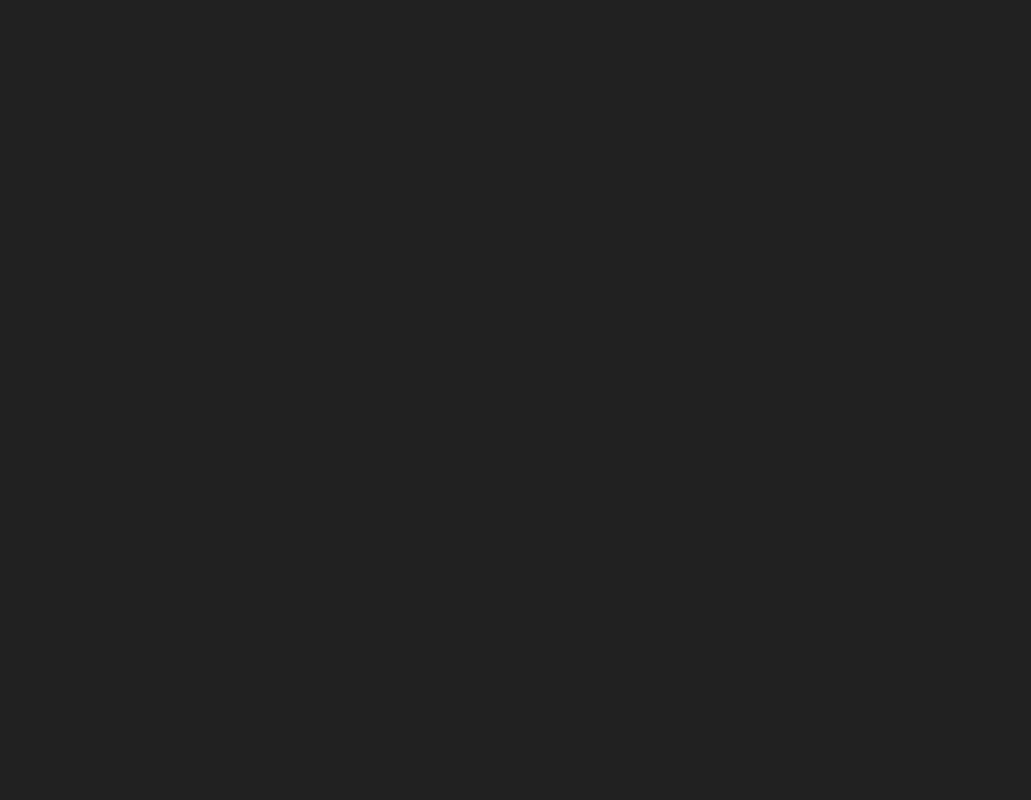
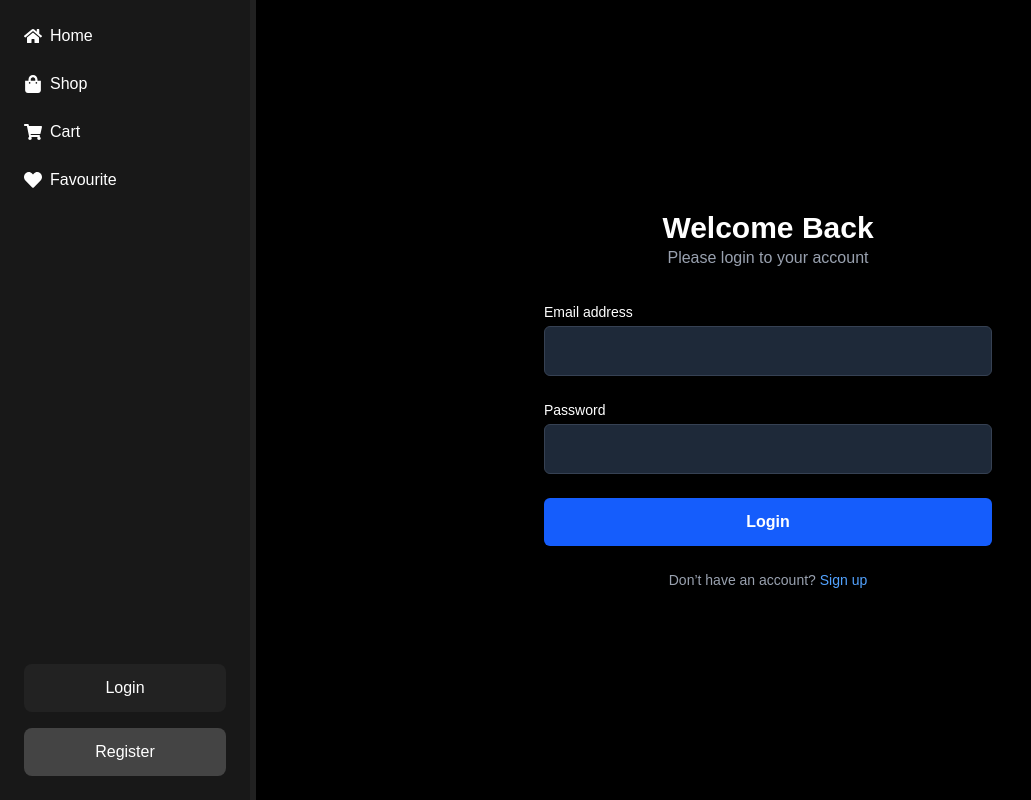
Before and after one commit to txrunishere/shopcom, a React (Vite) app in the folder frontend/: page /login in a window 1280 px wide. Before the commit this address had no page. Shown: the whole page, without its empty margins (0-1031 px from the left). Built offline with nearby package versions, Linux system fonts and the light colour scheme.

Commit message:
feat: implement user authentication with login and navigation components

```diff
--- /dev/null
+++ b/frontend/src/components/Navigation.tsx
@@ -0,0 +1,81 @@
+import { FaHome, FaHeart, FaShoppingCart, FaShoppingBag } from "react-icons/fa";
+import { Link } from "react-router";
+import { useAppDispatch, useAppSelector } from "../hooks";
+import { logout } from "../features/auth/authSlice";
+import { useLogoutMutation } from "../features/api/userApiSlice";
+import { useNavigate } from "react-router";
+import { toast } from "react-toastify";
+
+const Navigation = () => {
+  const { userInfo } = useAppSelector((state) => state.auth);
+  const dispatch = useAppDispatch();
+  const navigate = useNavigate();
+  const [handleUserLogout] = useLogoutMutation();
+
+  const handleLogout = async () => {
+    try {
+      await handleUserLogout({}).unwrap();
+      dispatch(logout());
+      navigate("/");
+    } catch (error) {
+      console.log(error);
+    }
+  };
+
+  return (
+    <nav className="h-full">
+      <div className="flex flex-col h-full fixed bg-[#181818] text-white p-6 min-w-[250px] justify-between">
+        <nav>
+          <ul className="list-none p-0 m-0">
+            <li className="mb-6">
+              <Link className="flex items-center gap-2" to={"/"}>
+                <FaHome size={18} />
+                Home
+              </Link>
+            </li>
+            <li className="mb-6">
+              <Link className="flex items-center gap-2" to={"/"}>
+                <FaShoppingBag size={18} />
+                Shop
+              </Link>
+            </li>
+            <li className="mb-6">
+              <Link className="flex items-center gap-2" to={"/"}>
+                <FaShoppingCart size={18} />
+                Cart
+              </Link>
+            </li>
+            <li>
+              <Link className="flex items-center gap-2" to={"/"}>
+                <FaHeart size={18} />
+                Favourite
+              </Link>
+            </li>
+          </ul>
+        </nav>
+        {userInfo ? (
+          <>
+            <span>{userInfo?.username}</span>
+          </>
+        ) : (
+          <div className="mt-8 flex flex-col gap-4">
+            <Link
+              to={"/login"}
+              className="bg-[#222] text-white border-none py-3 text-center px-4 rounded-lg cursor-pointer font-medium"
+            >
+              Login
+            </Link>
+            <Link
+              to={"/register"}
+              className="bg-[#444] text-white border-none py-3 text-center px-4 rounded-lg cursor-pointer font-medium"
+            >
+              Register
+            </Link>
+          </div>
+        )}
+      </div>
+    </nav>
+  );
+};
+
+export default Navigation;
--- a/frontend/src/features/api/apiSlice.ts
+++ b/frontend/src/features/api/apiSlice.ts
@@ -2,6 +2,6 @@ import { createApi, fetchBaseQuery } from "@reduxjs/toolkit/query/react";
 
 export const apiSlice = createApi({
   reducerPath: "api",
-  baseQuery: fetchBaseQuery({ baseUrl: import.meta.env.BASE_URL as string }),
+  baseQuery: fetchBaseQuery({ baseUrl: "http://localhost:8080/api/v1" }),
   endpoints: () => ({}),
 });
--- a/frontend/src/features/api/userApiSlice.ts
+++ b/frontend/src/features/api/userApiSlice.ts
@@ -7,9 +7,15 @@ const userApiSlice = apiSlice.injectEndpoints({
         url: "/user/login",
         method: "POST",
         body: data,
-      })
-    })
-  })
-})
+      }),
+    }),
+    logout: builder.mutation({
+      query: () => ({
+        url: "/user/logout",
+        method: "POST",
+      }),
+    }),
+  }),
+});
 
-export const { useLoginMutation } = userApiSlice;
+export const { useLoginMutation, useLogoutMutation } = userApiSlice;
--- /dev/null
+++ b/frontend/src/hooks/index.ts
@@ -0,0 +1,4 @@
+import { useAppDispatch } from "./useAppDispatch";
+import { useAppSelector } from "./useAppSelector";
+
+export { useAppDispatch, useAppSelector };
--- a/frontend/src/hooks/useAppSelector.ts
+++ b/frontend/src/hooks/useAppSelector.ts
@@ -1,4 +1,4 @@
 import type { RootState } from "../app/store";
 import { useSelector } from "react-redux";
 
-export const useAppDispatch = useSelector.withTypes<RootState>();
+export const useAppSelector = useSelector.withTypes<RootState>();
--- a/frontend/src/layout/MainLayout.tsx
+++ b/frontend/src/layout/MainLayout.tsx
@@ -1,13 +1,19 @@
 import { Outlet } from "react-router";
 import { ToastContainer } from "react-toastify";
+import Navigation from "../components/Navigation";
 
 const MainLayout = () => {
   return (
     <>
       <ToastContainer />
-      <main>
-        <Outlet />
-      </main>
+      <div className="flex">
+        <aside className="h-screen w-64 z-50 flex-shrink-0 shadow-lg">
+          <Navigation />
+        </aside>
+        <main className="w-screen">
+          <Outlet />
+        </main>
+      </div>
     </>
   );
 };
--- /dev/null
+++ b/frontend/src/pages/Auth/Login.tsx
@@ -0,0 +1,99 @@
+import { useEffect, useId, useRef, type ChangeEvent } from "react";
+import { Link, useNavigate } from "react-router";
+import { useAppDispatch } from "../../hooks";
+import { setCredentials } from "../../features/auth/authSlice";
+import { useLoginMutation } from "../../features/api/userApiSlice";
+import { useAppSelector } from "../../hooks";
+
+const Login = () => {
+  const email = useRef<HTMLInputElement>(null);
+  const password = useRef<HTMLInputElement>(null);
+  const id = useId();
+  const [handleLoginUser, { isLoading }] = useLoginMutation();
+  const dispatch = useAppDispatch();
+  const navigate = useNavigate();
+  const { userInfo } = useAppSelector((state) => state.auth);
+
+  const handleForm = async (e: ChangeEvent<HTMLFormElement>) => {
+    e.preventDefault();
+    try {
+      const user = await handleLoginUser({
+        email: email.current?.value,
+        password: password.current?.value,
+      });
+      console.log("user", user);
+      if (user.data?.success) {
+        dispatch(setCredentials({ ...user.data?.user }));
+        navigate("/");
+      }
+    } catch (error) {
+      console.log(error);
+    }
+  };
+
+  useEffect(() => {
+    if (userInfo) {
+      navigate("/");
+    }
+  }, [navigate, userInfo]);
+
+  return (
+    <div className="flex items-center justify-center min-h-screen bg-black text-white px-4">
+      <div className="w-full max-w-md space-y-8">
+        <div>
+          <h2 className="text-3xl font-bold text-center">Welcome Back</h2>
+          <p className="text-gray-400 text-center">
+            Please login to your account
+          </p>
+        </div>
+
+        <form onSubmit={handleForm} className="space-y-6">
+          <div>
+            <label htmlFor={id + "-email"} className="block text-sm mb-1">
+              Email address
+            </label>
+            <input
+              id={id + "-email"}
+              type="email"
+              ref={email}
+              required
+              className="w-full p-3 rounded-md bg-gray-800 border border-gray-700 focus:outline-none focus:ring-2 focus:ring-blue-500"
+            />
+          </div>
+
+          <div>
+            <label htmlFor={id + "-password"} className="block text-sm mb-1">
+              Password
+            </label>
+            <input
+              id={id + "-password"}
+              type="password"
+              ref={password}
+              required
+              className="w-full p-3 rounded-md bg-gray-800 border border-gray-700 focus:outline-none focus:ring-2 focus:ring-blue-500"
+            />
+          </div>
+
+          <button
+            type="submit"
+            disabled={isLoading}
+            className={`w-full ${
+              isLoading ? "opacity-40" : "opacity-100"
+            } py-3 cursor-pointer bg-blue-600 hover:bg-blue-700 rounded-md font-semibold`}
+          >
+            Login
+          </button>
+
+          <p className="text-sm text-center text-gray-400">
+            Don’t have an account?{" "}
+            <Link to={"/register"} className="text-blue-400 hover:underline">
+              Sign up
+            </Link>
+          </p>
+        </form>
+      </div>
+    </div>
+  );
+};
+
+export default Login;
--- a/frontend/src/routes/RouterProvider.tsx
+++ b/frontend/src/routes/RouterProvider.tsx
@@ -1,11 +1,13 @@
 import { Routes, Route } from "react-router";
 import MainLayout from "../layout/MainLayout"
+import Login from "../pages/Auth/Login"
 
 const RouterProvider = () => {
   return (
     <Routes>
       <Route path="/" element={<MainLayout />}>
         <Route index element={<h1>Hello World</h1>} />
+        <Route path="/login" element={<Login />} />
       </Route>
     </Routes>
   )
--- a/frontend/src/types/types.ts
+++ b/frontend/src/types/types.ts
@@ -5,7 +5,7 @@ type IUser = {
 };
 
 type UserCredentials = IUser & {
-  username: string;
+  password: string;
   email: string;
 };
 
```
